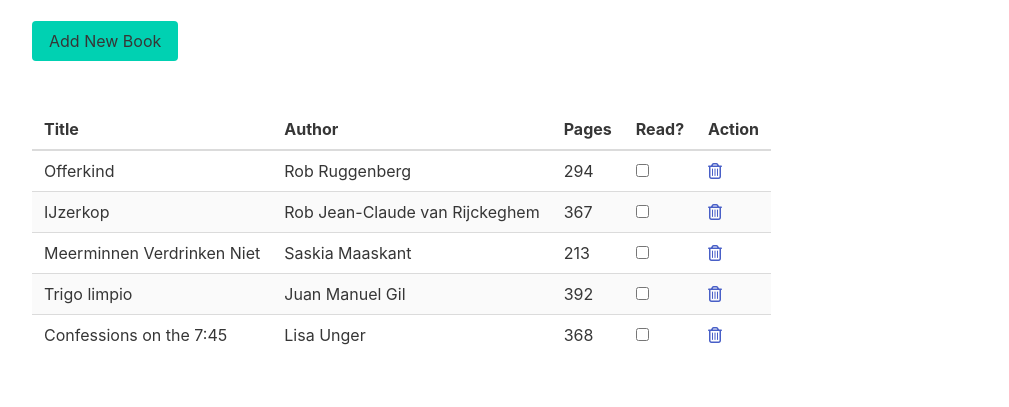
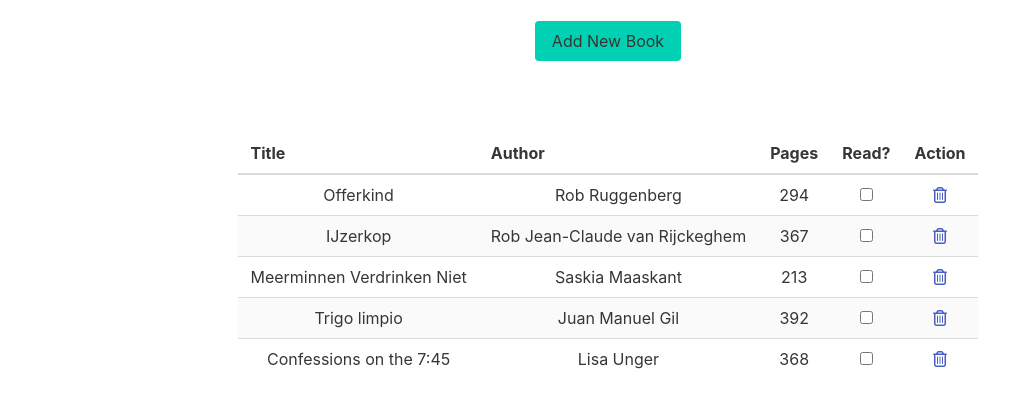
Before and after one commit to gscarv13/library-js, a website: page index.html in a window 1280 px wide. Shown: the part 111-518 px from the top of the page, without its empty margins (32-1041 px from the left). Drawn offline with nearby package versions, Linux system fonts and the light colour scheme.

Commit message:
Update readme, Centered book table

```diff
--- a/index.html
+++ b/index.html
@@ -10,7 +10,7 @@
   <title>Library</title>
 </head>
 <body>
-  <div class="container pt-5">
+  <div class="container p-5 has-text-centered">
   <h1 class="has-text-centered is-size-2 is-bold
   mt-5">Library</h1>
 
@@ -53,8 +53,8 @@
 
     <br>
     <br>
-  <div class="container table-container">
-    <table class="table is-striped">
+  <div class="columns is-centered mt-5">
+    <table class="table is-striped mx-auto">
       <thead>
        <tr>
          <th>Title</th>
```
Also changed, not shown: README.md.
